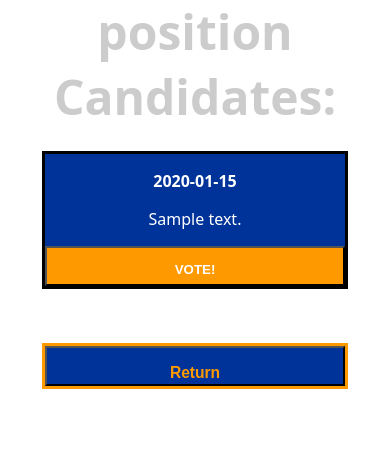
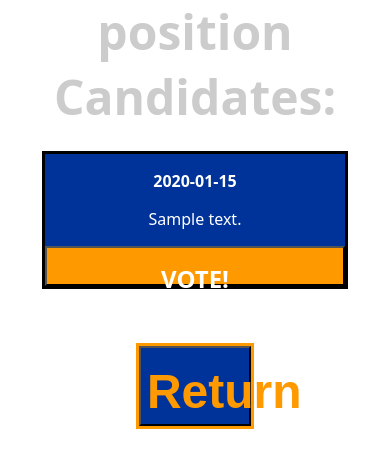
Before and after one commit to bball24/ElectionCat, a Flask app: template templates/m_candidates.htm in a window 390 px wide. Shown: the part 249-717 px from the top of the page. Run offline with Flask 2, Linux system fonts and the light colour scheme; the template is opened without the code that fills it: most values are stand-ins (such as "Sample title", 1, 10 or a date in 2020).

Commit message:
adjusted mobile scaling

```diff
--- a/databases/candidates.json
+++ b/databases/candidates.json
@@ -27,7 +27,7 @@
   "Secretary":
   {
     "Kennen DeRenard": "My GPA more than qualifies me for this position",
-    "Karen Kong": "LOLLL ^^",
+    "Karen Kong": "LOLLL @Kennen",
     "Harley Seizer": "I can help you all with STAT 155",
     "Jack Kolb": "Wait, this isn't ASME"
   },
@@ -36,6 +36,7 @@
   {
     "Jerry Jiang": "More ICPC anyone?",
     "Will Shiao": "I'll shiao you what I can do",
-    "Cameron Morrin": "I won't wipe out as your outreach chair"
+    "Cameron Morrin": "I won't wipe out as your outreach chair",
+    "John Pham": "I may/may not retire by next year..."
   }
 }
--- a/databases/votes.json
+++ b/databases/votes.json
@@ -1 +1 @@
-{"": {}, "1003": {"Vice President": "Jerry Tan"}}
+{"": {}}
--- a/templates/m_candidates.htm
+++ b/templates/m_candidates.htm
@@ -23,6 +23,7 @@ h3 {
 
 p {
   color: #ffffff;
+  vertical-align:middle;
 }
 
 button {
@@ -52,7 +53,7 @@ div.item-center {
 }
 
 div.return-bar {
-  width: 80%;
+  width: 30%;
   display: block;
   background-color: #223399;
   text-align: center;
@@ -85,7 +86,7 @@ div.vote-bar-yes {
                   <input type="hidden" name="position" value="{{ position }}">
                   <input type="hidden" name="candidate" value="{{ candidate }}">
                 <button type="submit" name="submit_param" value="submit_value" class="link-button" style="height:40px; background-color:#ff9900">
-                    <p><b>VOTE!</b></p>
+                    <p><b><font face="sans" size="5">VOTE!</font></b></p>
                 </button>
               </form>
           </div>
@@ -99,8 +100,8 @@ div.vote-bar-yes {
     <form method="POST" action="/m_positions" class="inline">
       <input type="hidden" name="userID" value="{{ userID }}">
         <div class="return-bar">
-        <button type="submit" class="return" style="height:40px; background-color:#003399">
-          <h3>Return</h3>
+        <button type="submit" class="return" style="height:80px; background-color:#003399">
+            <h3><font size="12">Return</font></h3>
         </button>
         </div>
     </form>
```
Also changed, not shown: templates/m_login.htm (+6 -4 lines).
